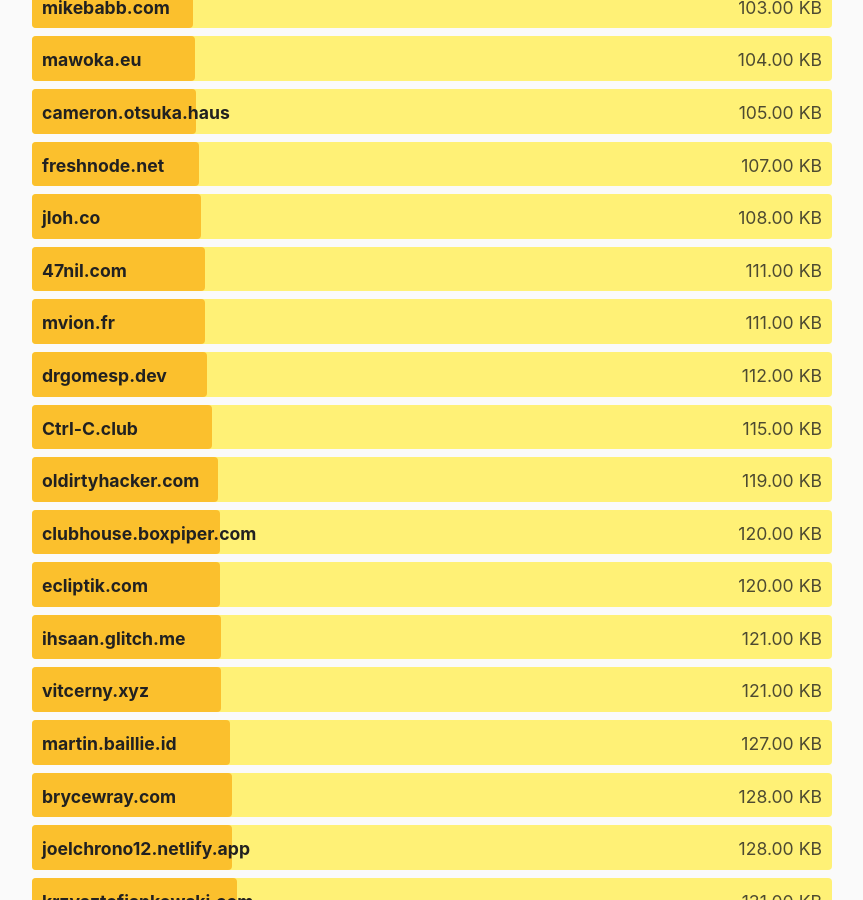
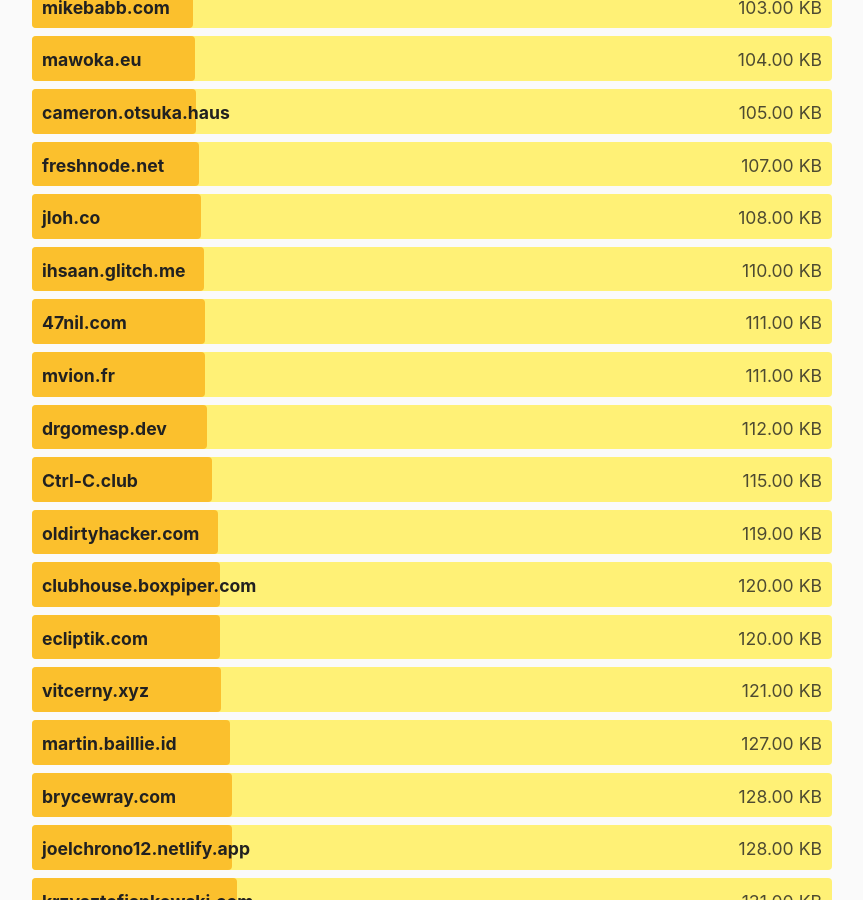
Before and after one commit to kevquirk/512kb.club, a Jekyll site: the page built from index.md, in a window 1280 px wide and 900 px high, scrolled down 14323 px. Shown: the whole window, without its empty margins (208-1071 px from the left). Built offline with Jekyll 4.4.1, drawn with Linux system fonts in a browser that asks for light colours.

Commit message:
Update sites.yml

```diff
--- a/_data/sites.yml
+++ b/_data/sites.yml
@@ -900,8 +900,8 @@
 
 - domain: ihsaan.glitch.me
   url: http://ihsaan.glitch.me/
-  size: 121
-  last_checked: 2022-03-15
+  size: 110
+  last_checked: 2022-03-16
 
 - domain: imreallybored.xyz
   url: http://imreallybored.xyz/
```
